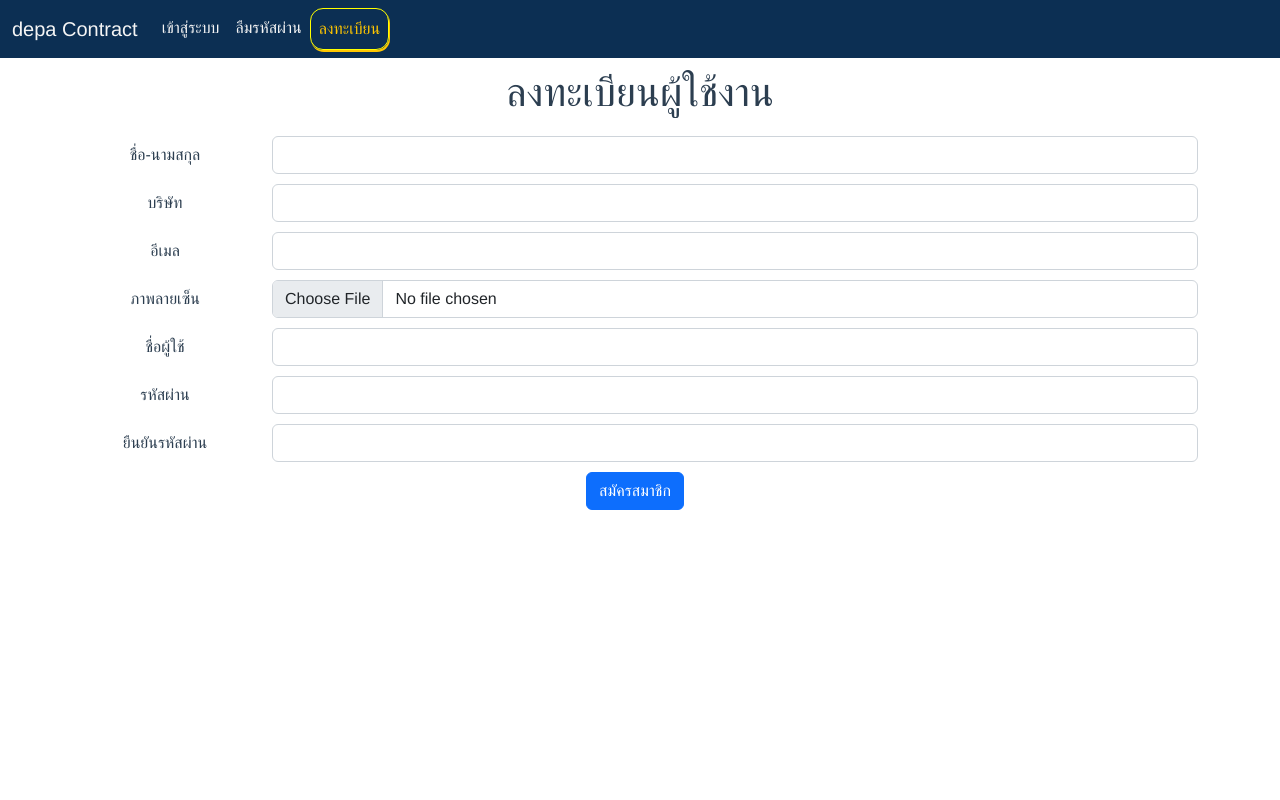
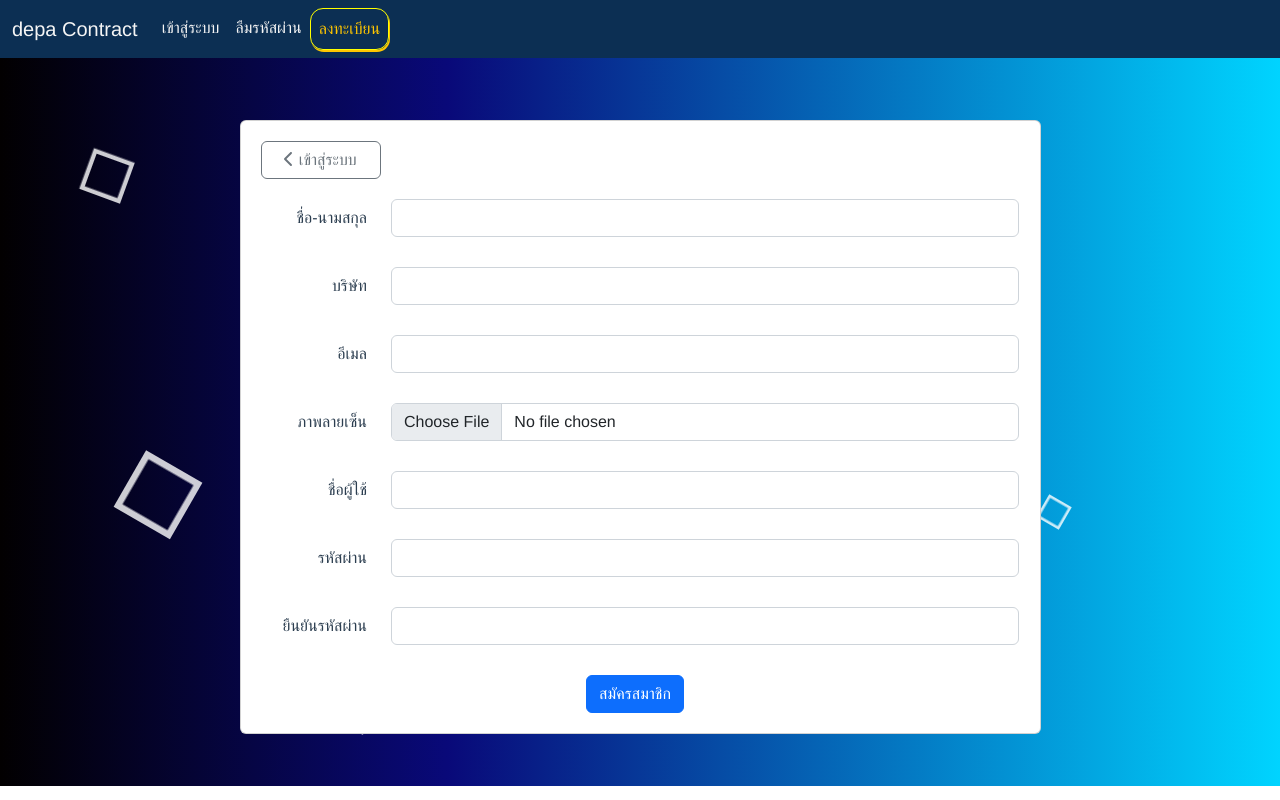
Before and after one commit to kretopas/depa_contract, a Vue app: page /register in a window 1280 px wide. Built offline with nearby package versions, Linux system fonts and the light colour scheme; no server answers.

Commit message:
:lipstick: UPDATE: change registerPage css form

```diff
--- a/src/assets/css/forms.css
+++ b/src/assets/css/forms.css
@@ -12,12 +12,16 @@ p {
     }
 }
 
+.label {
+    text-align: right;
+}
+
 .wrapper {
     align-items: center;
     display: flex;
     position: absolute;
     width: 100%;
-    height: 100%;
+    height: 91%;
     overflow: hidden;
     background: linear-gradient(90deg, rgba(2,0,.6,1) 0%, rgba(9,9,121,1) 35%, rgba(0,212,255,1) 100%);
 }
--- a/src/views/LoginPage.vue
+++ b/src/views/LoginPage.vue
@@ -37,7 +37,7 @@
                                     <button class="btn btn-primary btn-block">เข้าสู่ระบบ</button>
                                 </div>
                             </div>
-                            <div class="form-group row mb-3">
+                            <div>
                                 <div class="mx-auto form-label">
                                     <p>
                                         ไม่มีบัญชีผู้ใช้งาน
--- a/src/views/RegisterPage.vue
+++ b/src/views/RegisterPage.vue
@@ -1,69 +1,77 @@
 <template>
-    <h1 class="page-title">{{ page_title }}</h1>
+    <div class="wrapper">
         <div class="container">
+            <div class="box">
+                <div></div>
+                <div></div>
+                <div></div>
+                <div></div>
+                <div></div>
+                <div></div>
+                <div></div>
+                <div></div>
+                <div></div>
+                <div></div>
+            </div>
+            <div class="row">
+                <div class="col-lg-9 col-md-10 col-sm-12 mx-auto">
+                    <div class="card">
+						<button class="btn btn-outline-secondary" @click="goToSignin" style="width: 120px;">
+							<font-awesome-icon icon="fas fa-chevron-left" /> เข้าสู่ระบบ
+						</button>
                         <form @submit.prevent="sendRegisterData" class="form-box">
-            <div class="form-group row">
+                            <div class="form-group row label">
                                 <label for="name" class="col-sm-2 col-form-label">ชื่อ-นามสกุล</label>
                                 <div class="col-sm-10">
-                    <input type="text" class="form-control"
-                    id="name" v-model="name"
-                    required/>
+                                    <input type="text" class="form-control" id="name" v-model="name" required />
                                 </div>
                             </div>
-            <div class="form-group row">
+                            <div class="form-group row label">
                                 <label for="company" class="col-sm-2 col-form-label">บริษัท</label>
                                 <div class="col-sm-10">
-                    <input type="text" class="form-control"
-                    id="company" v-model="company"
-                    required/>
+                                    <input type="text" class="form-control" id="company" v-model="company" required />
                                 </div>
                             </div>
-            <div class="form-group row">
+                            <div class="form-group row label">
                                 <label for="email" class="col-sm-2 col-form-label">อีเมล</label>
                                 <div class="col-sm-10">
-                    <input type="text" class="form-control"
-                    id="email" v-model="email"
-                    required/>
+                                    <input type="text" class="form-control" id="email" v-model="email" required />
                                 </div>
                             </div>
-            <div class="form-group row">
+                            <div class="form-group row label">
                                 <label for="img_file" class="col-sm-2 col-form-label">ภาพลายเซ็น</label>
                                 <div class="col-sm-10">
-                    <input type="file" class="form-control"
-                    id="image" name="image"
-                    required
-                    @change="selectedFile($event.target.files)"/>
+                                    <input type="file" class="form-control" id="image" name="image" required
+                                        @change="selectedFile($event.target.files)" />
                                 </div>
                             </div>
-            <div class="form-group row">
+                            <div class="form-group row label">
                                 <label for="username" class="col-sm-2 col-form-label">ชื่อผู้ใช้</label>
                                 <div class="col-sm-10">
-                    <input type="text" class="form-control"
-                    id="username" v-model="username"
-                    required/>
+                                    <input type="text" class="form-control" id="username" v-model="username" required />
                                 </div>
                             </div>
-            <div class="form-group row">
+                            <div class="form-group row label">
                                 <label for="email" class="col-sm-2 col-form-label">รหัสผ่าน</label>
                                 <div class="col-sm-10">
-                    <input type="password" id="password"
-                    v-model="password" class="form-control"
-                    required
-                    @keyup="checkPasswordMatched"/>
+                                    <input type="password" id="password" v-model="password" class="form-control" required
+                                        @keyup="checkPasswordMatched" />
                                 </div>
                             </div>
-            <div class="form-group row">
+                            <div class="form-group row label">
                                 <label for="email" class="col-sm-2 col-form-label">ยืนยันรหัสผ่าน</label>
                                 <div class="col-sm-10">
-                    <input type="password" id="confirm_password"
-                    v-model="confirm_password" class="form-control"
-                    required
-                    @keyup="checkPasswordMatched"/>
+                                    <input type="password" id="confirm_password" v-model="confirm_password"
+                                        class="form-control" required @keyup="checkPasswordMatched" />
                                 </div>
                                 <p class="false-text" v-if="password_matched == false">รหัสผ่านไม่ตรงกัน</p>
                             </div>
                             <button class="btn btn-primary btn-block">สมัครสมาชิก</button>
                         </form>
+                    </div>
+                </div>
+            </div>
+        </div>
     </div>
 </template>
 
@@ -76,7 +84,6 @@ export default {
     name: 'RegisterPage',
     data() {
         return {
-            page_title: 'ลงทะเบียนผู้ใช้งาน',
             name: '',
             company: '',
             email: '',
@@ -137,7 +144,13 @@ export default {
         },
         selectedFile(event) {
             this.file = event[0]
+        },
+		goToSignin() {
+			this.$router.push("/login");
 		}
     },
 }
 </script>
+<style scoped>
+@import url('@/assets/css/forms.css');
+</style>
```
Lines whose indentation alone changed are shown as unchanged.
